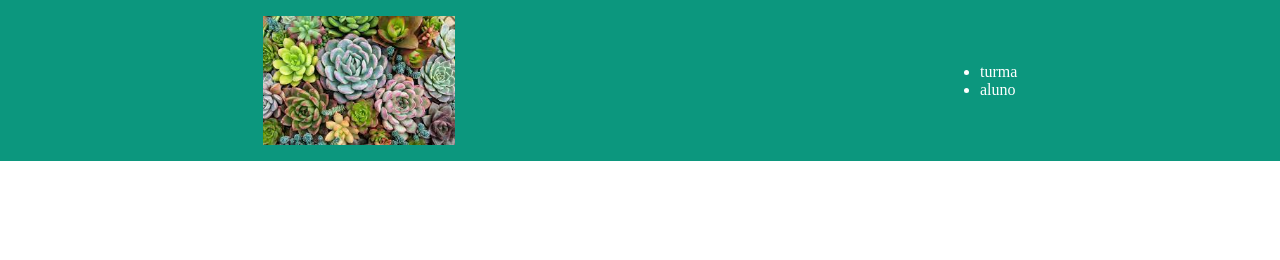
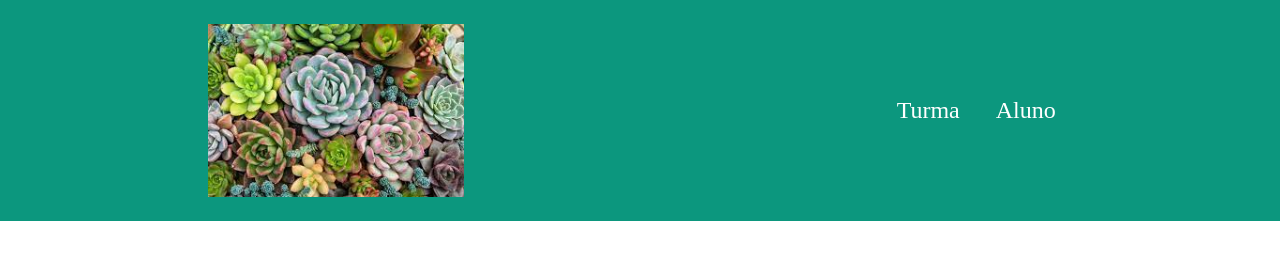
Before and after one commit to Lourdes1903/aula11-04-2023, a plain HTML site: page index.html in a window 1280 px wide. Drawn offline with Linux system fonts and the light colour scheme.

Commit message:
consegui descobri onde estava o erro (-) 07/04
cabeçalho pronto

```diff
--- a/index.html
+++ b/index.html
@@ -10,9 +10,9 @@
 <body>
     <header class="cabecalho">
        <img class="cabecalho-imagem" src="suculentas.jpg"alt="foto de uma suculenta">
-        <ul class=”cabecalho-lista-item”>
-            <li class=”cabecalho-lista-item”>turma</li>
-            <li class=”cabecalho-lista-item”>aluno</li>
+    <ul class="cabecalho-lista">
+        <li class="cabecalho-lista-item">Turma</li>
+        <li class="cabecalho-lista-item">Aluno</li>
         </ul>
     </header>
 </body>
--- a/style.css
+++ b/style.css
@@ -8,13 +8,14 @@
     display: flex;
     justify-content: space-around;
     align-items: center;
-    padding: 16px 0;
+    padding: 24px 0;
 }
 .cabecalho-imagem {
-    width: 15%;
+    width: 20%;
 }
-.cabecalho-lista-item {
-  display: inline block;
-    margin: 16px;
-    font-size: 48 px;
+
+.cabecalho-lista-item{
+    display: inline-block;
+    margin: 0 16px;
+    font-size: 24px;
 }
```
